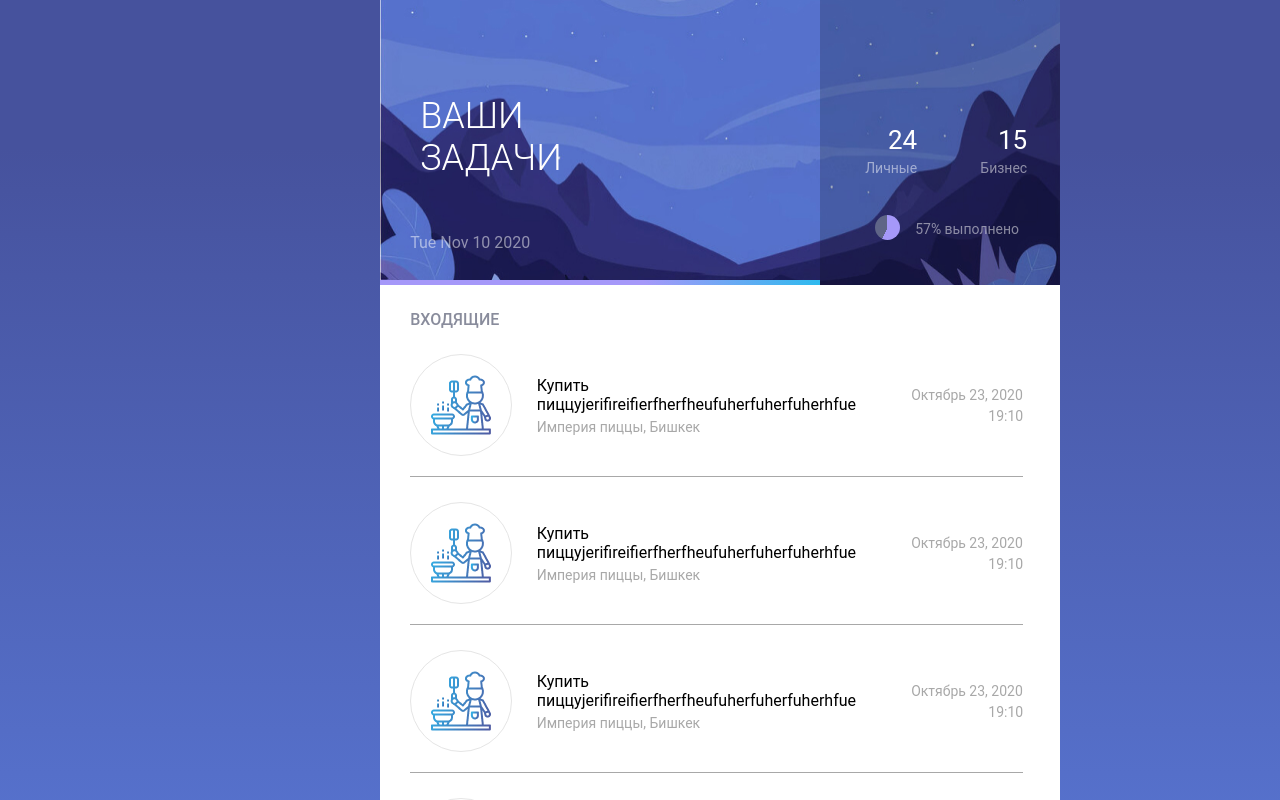
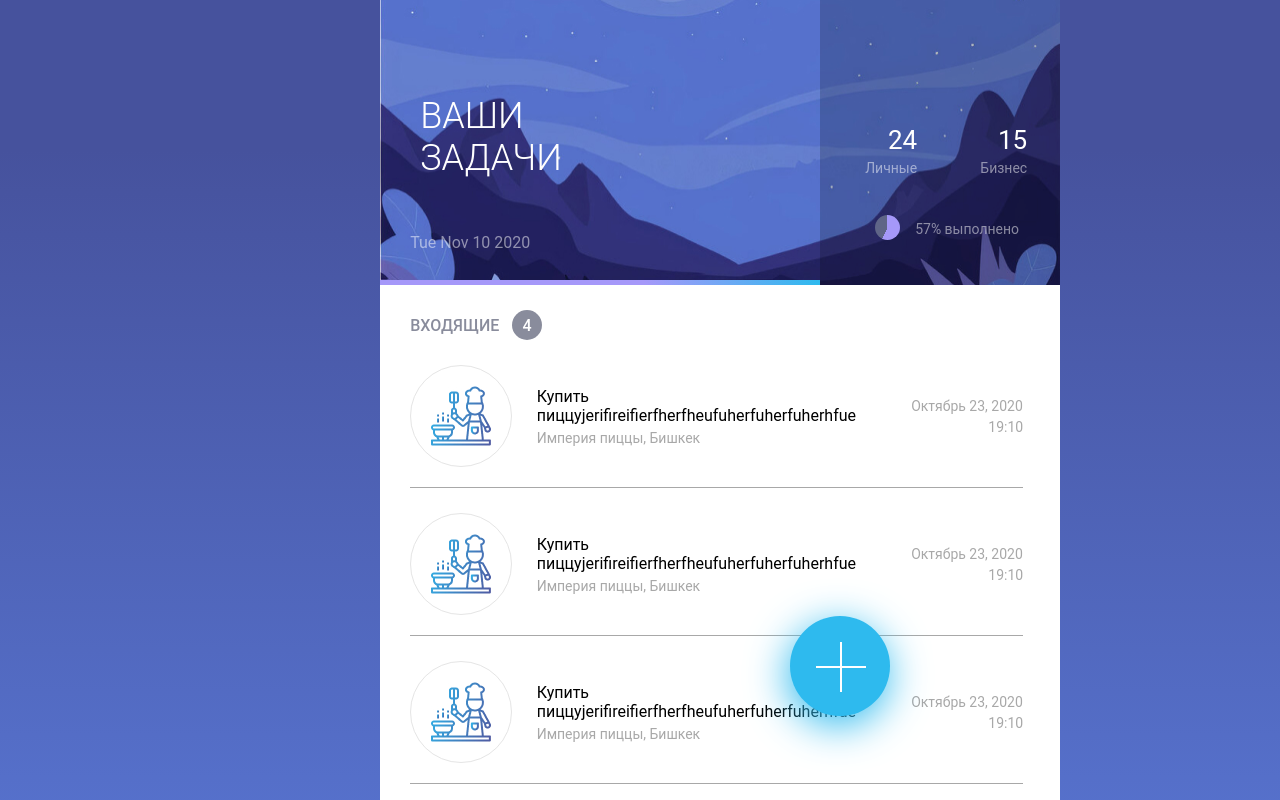
Before and after one commit to Alex-2kZharkov/todo-list, a React (Create React App) app: page / in a window 1280 px wide. Shown: the top 800 px of the page. Built offline with nearby package versions, Linux system fonts and the light colour scheme.

Commit message:
Created new-task button

```diff
--- a/src/components/IncominTasks.js
+++ b/src/components/IncominTasks.js
@@ -5,7 +5,12 @@ import './Main.css';
 const IncomingTasks = () => {
   return (
     <div className='incoming-tasks-container'>
-      <div className='tasks-title'>Входящие</div>
+      <div className='fulfilled-tasks-container incoming-tasks-container-modificator'>
+        <div className='tasks-title fulfilled-tasks-container-title'>
+          Входящие
+        </div>
+        <div className='fulfilled-tasks-container-quantity'>4</div>
+      </div>
       <div className='inner-container'>
         <IncomingTask />
         <IncomingTask />
--- a/src/components/Main.css
+++ b/src/components/Main.css
@@ -1,4 +1,5 @@
 .container {
+    position: relative;
     padding: 0px 29.7%;
     font-family: Roboto;
     background: linear-gradient(180deg, #46529D 10%, #5671cc 55%);
@@ -152,6 +153,9 @@
       align-items: center;
       margin-left: 30px;
   }
+  .incoming-tasks-container-modificator {
+    grid-template-columns: 90px 40px;
+  }
   .fulfilled-tasks-container-title {
     margin-left: 0px;
   }
@@ -185,3 +189,34 @@
 .fulfilled-task-modificator {
     text-decoration: line-through;
 }
+
+.new_task {
+    position: fixed;
+    left: 61.7%;
+    bottom: 10.5%;
+    width: 100px;
+    height: 100px;
+    border-radius: 50%;
+    text-decoration: none;
+    background-color:  #2EBAEE;
+    box-shadow: -2px 9px 40px #2EBAEE;
+}
+.new_task::before {
+    content: '';
+    position: absolute;
+    top: 50%;
+    left: 26%;
+    width: 50px;
+    height: 2px;
+    background-color: #ffffff;
+}
+.new_task::after {
+    content: '';
+    position: absolute;
+    top: 50%;
+    left: 26%;
+    width: 50px;
+    height: 2px;
+    transform: rotate(90deg);
+    background-color: #ffffff;
+}
--- a/src/components/Main.js
+++ b/src/components/Main.js
@@ -11,6 +11,9 @@ const Main = () => {
       <MainHeader />
       <IncomingTasks />
       <FulfilledTasks />
+      <Link to='/new-task'>
+        <div className='new_task'></div>
+      </Link>
     </div>
   );
 };
```
